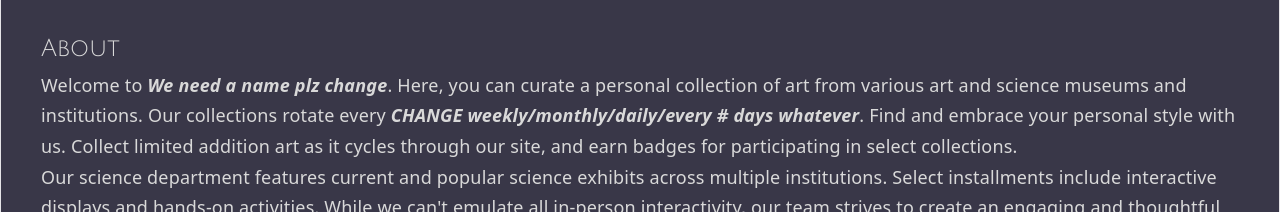
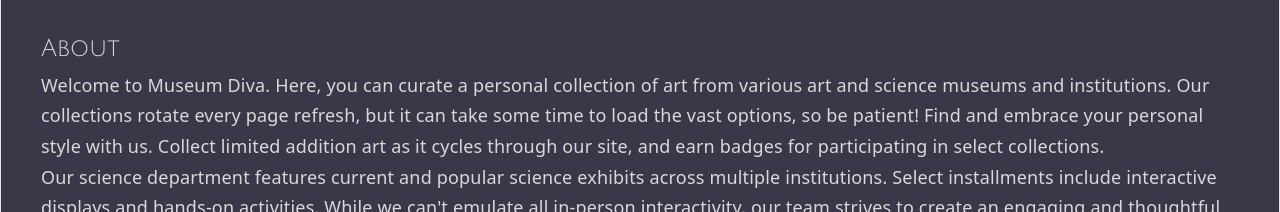
Before and after one commit to Divas-Divs/final, a React (Vite) app: page / in a window 1280 px wide. Shown: the part 456-668 px from the top of the page. Built offline with nearby package versions, Linux system fonts and the light colour scheme; no server answers; a web font is replaced by a local one.

Commit message:
added name

```diff
--- a/src/components/Home.jsx
+++ b/src/components/Home.jsx
@@ -60,7 +60,7 @@
             <hr />
             <div className="aboutSection">
                 <h2>About</h2>
-                <p>Welcome to <strong><i>We need a name plz change</i></strong>. Here, you can curate a personal collection of art from various art and science museums and institutions. Our collections rotate every <strong><i>CHANGE weekly/monthly/daily/every # days whatever</i></strong>. Find and embrace your personal style with us. Collect limited addition art as it cycles through our site, and earn badges for participating in select collections. </p>
+                <p>Welcome to Museum Diva. Here, you can curate a personal collection of art from various art and science museums and institutions. Our collections rotate every page refresh, but it can take some time to load the vast options, so be patient! Find and embrace your personal style with us. Collect limited addition art as it cycles through our site, and earn badges for participating in select collections. </p>
                 <p>Our science department features current and popular science exhibits across multiple institutions. Select installments include interactive displays and hands-on activities. While we can't emulate all in-person interactivity, our team strives to create an engaging and thoughtful environment. Enjoy some online science content and digital games. Our art collection showcases all genres of art, including popular classic artists and new emerging talents.</p>
             </div>
         </div>
```
